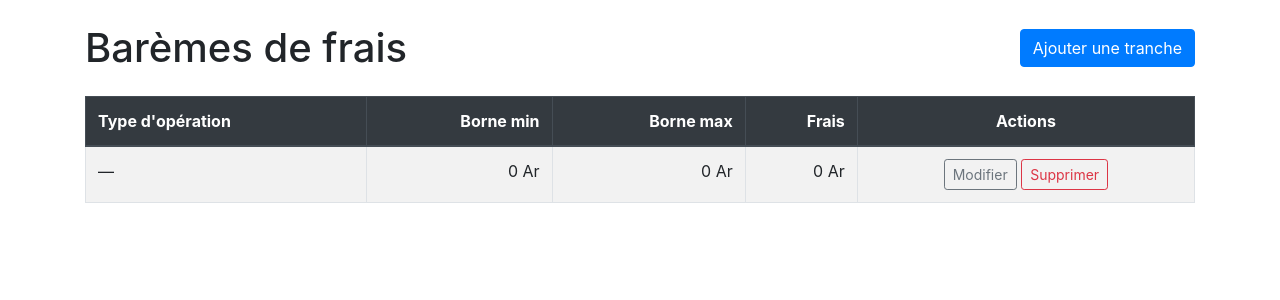
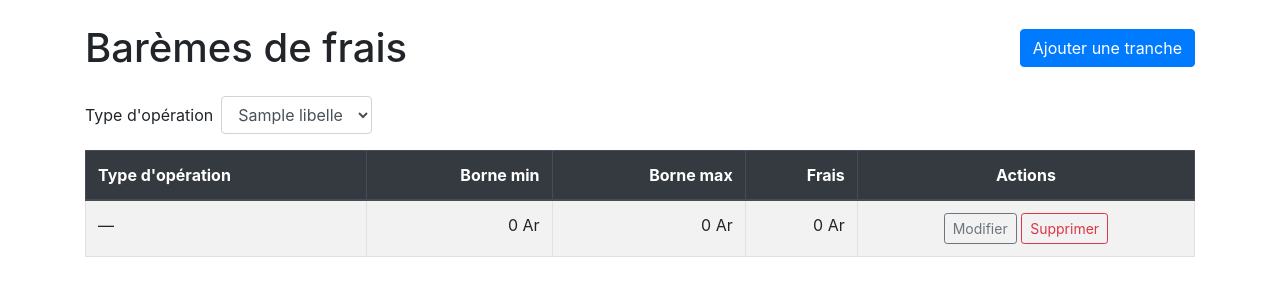
Before and after one commit to YvNathan/projet-final-s4-info, a CodeIgniter 4 app: the page made by app/Views/operateur/frais.php in a window 1280 px wide. Shown: the part 56-356 px from the top of the page. Run offline with PHP 8.4 and a stand-in for CodeIgniter, Linux system fonts and the light colour scheme; the template is opened without the code that fills it: most values are stand-ins (such as "Sample title", 1, 10 or a date in 2020); some libraries are stand-ins or nearby versions.

Commit message:
[feat] filtre sur le barème de frais

```diff
--- a/app/Views/operateur/frais.php
+++ b/app/Views/operateur/frais.php
@@ -8,6 +8,19 @@
         Ajouter une tranche
     </button>
 </div>
+
+<form action="<?= base_url('operateur/frais') ?>" method="get" class="form-inline mb-3">
+    <label for="filtre_type" class="mr-2">Type d'opération</label>
+    <select name="type" id="filtre_type" class="form-control mr-2" onchange="this.form.submit()">
+        <option value="">Tous</option>
+        <?php foreach ($typesOperation as $type) : ?>
+            <option value="<?= esc($type['id']) ?>" <?= $idTypeOperationFiltre === (int) $type['id'] ? 'selected' : '' ?>>
+                <?= esc($type['libelle']) ?>
+            </option>
+        <?php endforeach; ?>
+    </select>
+    <noscript><button type="submit" class="btn btn-secondary">Filtrer</button></noscript>
+</form>
 
 <table class="table table-striped table-bordered">
     <thead class="thead-dark">
```
Also changed, not shown: app/Controllers/FraisOperationController.php (+14 -6 lines), app/Models/FraisOperationModel.php (+8 -2 lines).
